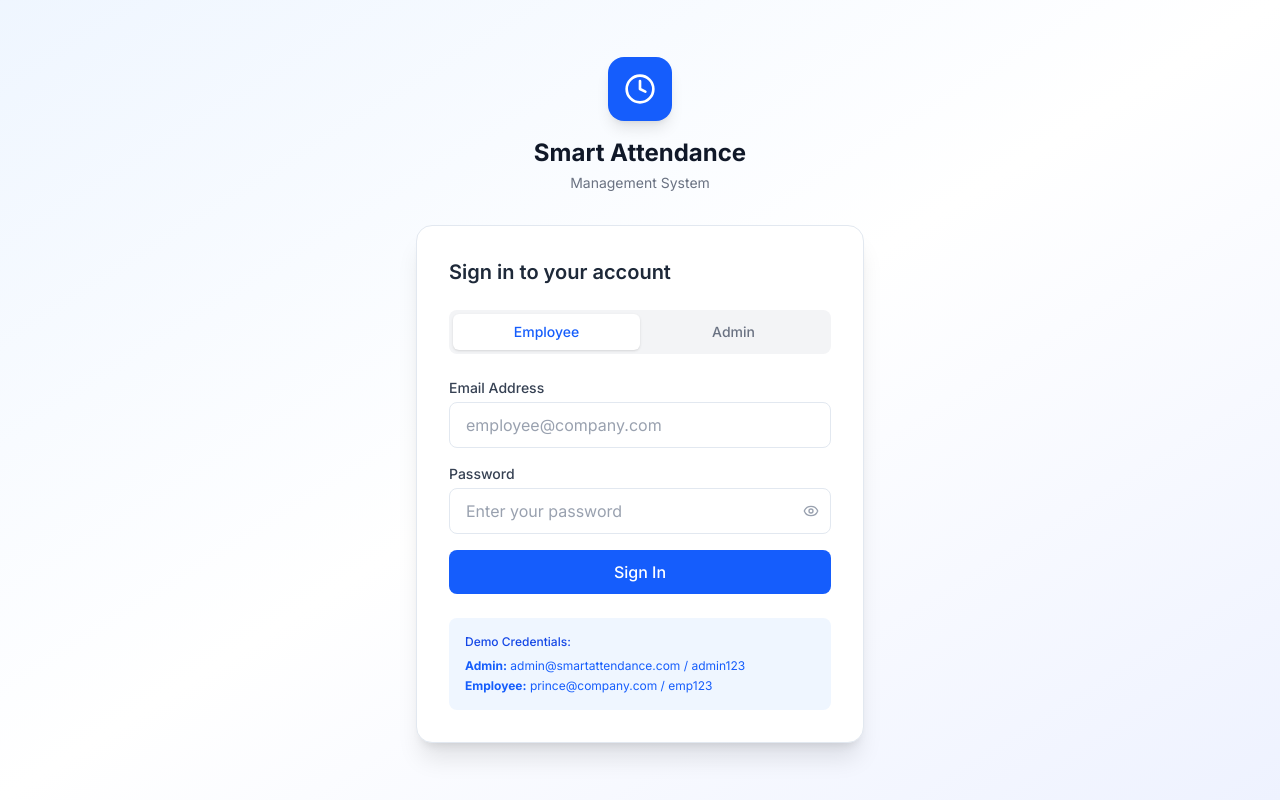
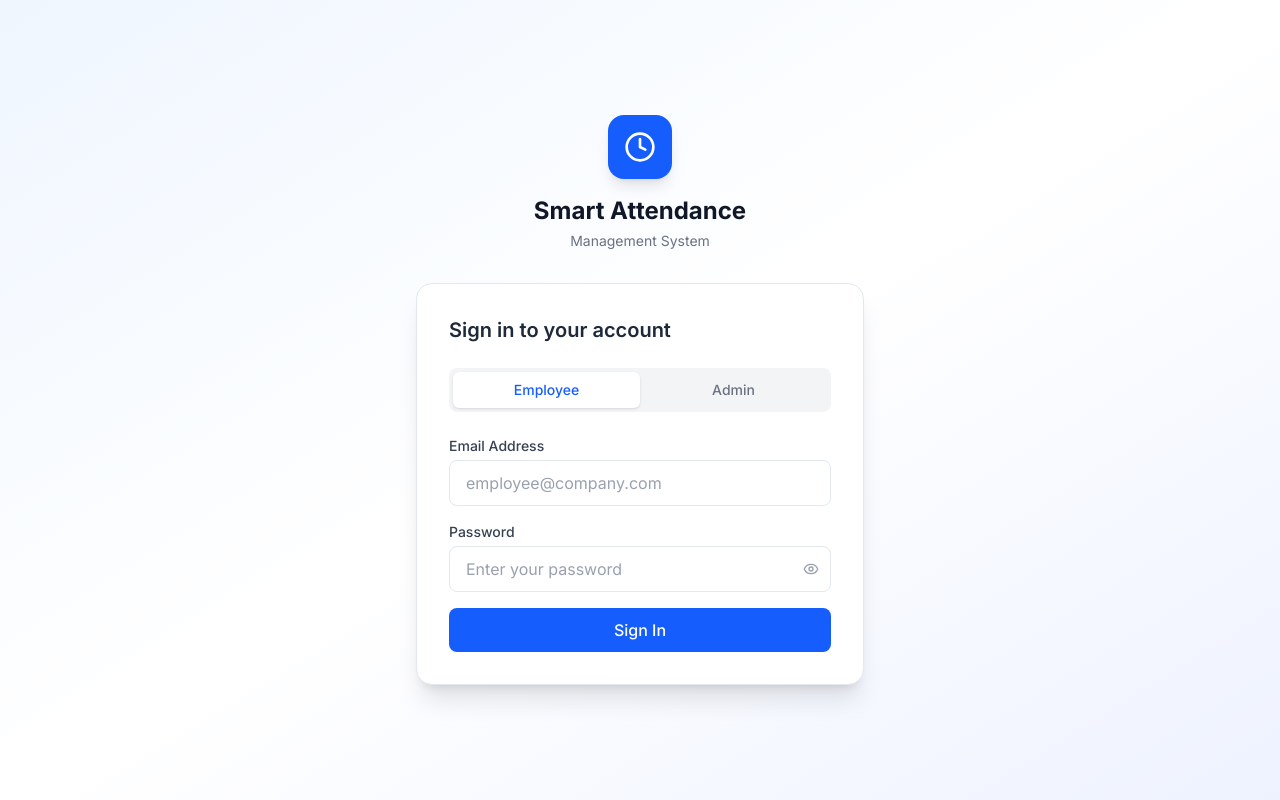
Before and after one commit to princeauz15-boop/auz, a Next.js app: page /login in a window 1280 px wide. Built offline with nearby package versions, Linux system fonts and the light colour scheme.

Commit message:
remove demo credentials from login page

```diff
--- a/app/login/page.tsx
+++ b/app/login/page.tsx
@@ -162,14 +162,7 @@ export default function LoginPage() {
             </button>
           </form>
 
-          {/* Demo credentials */}
-          <div className="mt-6 p-4 bg-blue-50 dark:bg-blue-900/20 rounded-lg">
-            <p className="text-xs font-medium text-blue-700 dark:text-blue-400 mb-2">Demo Credentials:</p>
-            <div className="text-xs text-blue-600 dark:text-blue-300 space-y-1">
-              <p><strong>Admin:</strong> admin@smartattendance.com / admin123</p>
-              <p><strong>Employee:</strong> prince@company.com / emp123</p>
-            </div>
-          </div>
+
         </div>
       </div>
     </div>
```
